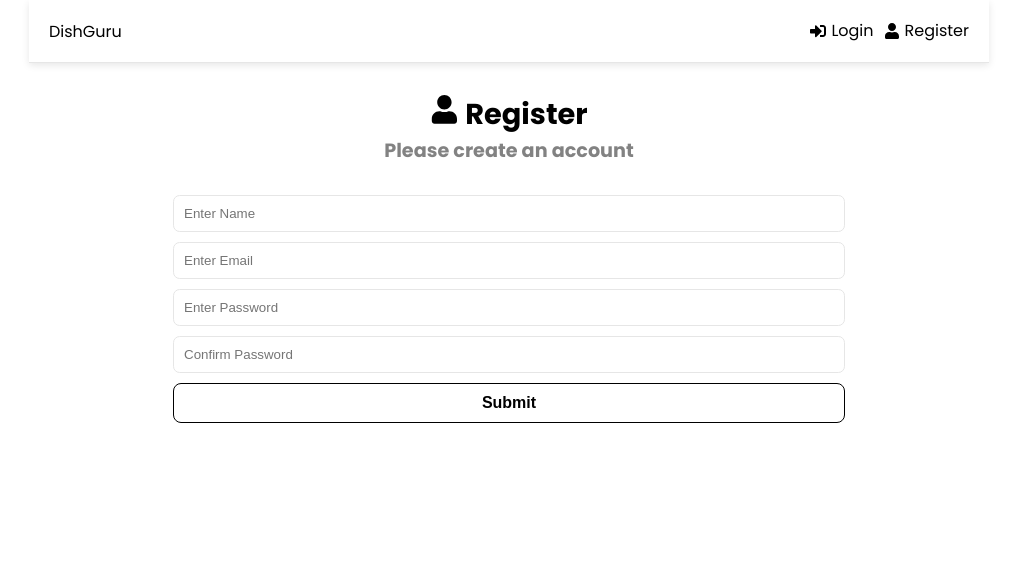
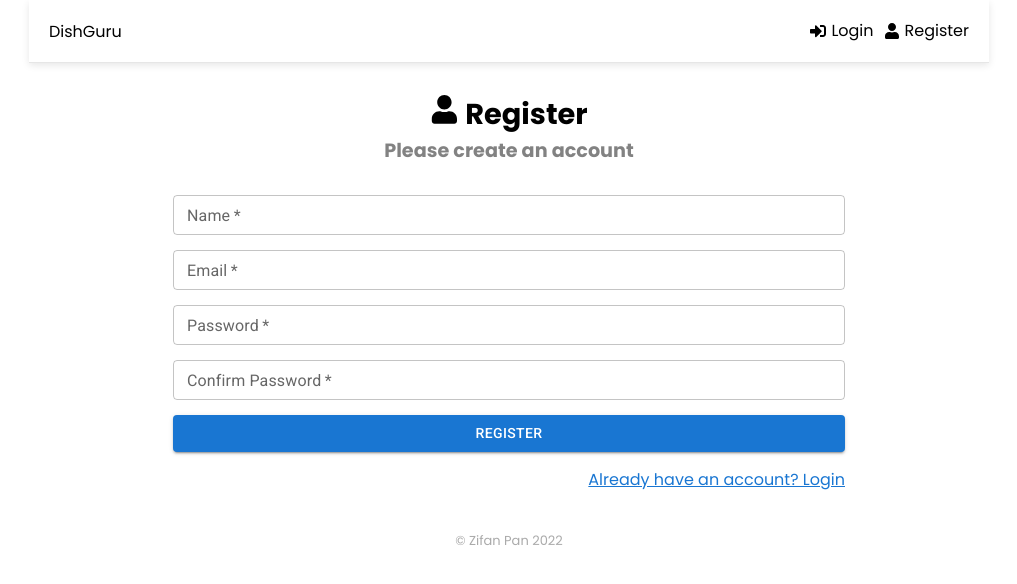
Before and after one commit to brian-pan/dish-guru-app, a React (Create React App) app in the folder frontend/: page /register in a window 1280 px wide. Shown: the top 584 px of the page, without its empty margins (131-1148 px from the left). Built offline with nearby package versions, Linux system fonts and the light colour scheme.

Commit message:
update login & register pages UI

```diff
--- a/frontend/package.json
+++ b/frontend/package.json
@@ -4,6 +4,11 @@
   "proxy": "http://localhost:5000/",
   "private": true,
   "dependencies": {
+    "@emotion/react": "^11.9.0",
+    "@emotion/styled": "^11.8.1",
+    "@mui/icons-material": "^5.6.2",
+    "@mui/material": "^5.6.2",
+    "@mui/styled-engine-sc": "^5.6.1",
     "@reduxjs/toolkit": "^1.8.1",
     "@testing-library/jest-dom": "^4.2.4",
     "@testing-library/react": "^9.5.0",
--- a/frontend/public/index.html
+++ b/frontend/public/index.html
@@ -15,6 +15,14 @@
       user's mobile device or desktop. See https://developers.google.com/web/fundamentals/web-app-manifest/
     -->
     <link rel="manifest" href="%PUBLIC_URL%/manifest.json" />
+    <link
+      rel="stylesheet"
+      href="https://fonts.googleapis.com/css?family=Roboto:300,400,500,700&display=swap"
+    />
+    <link
+      rel="stylesheet"
+      href="https://fonts.googleapis.com/icon?family=Material+Icons"
+    />
     <!--
       Notice the use of %PUBLIC_URL% in the tags above.
       It will be replaced with the URL of the `public` folder during the build.
--- a/frontend/src/components/Header.js
+++ b/frontend/src/components/Header.js
@@ -3,6 +3,7 @@ import { Link, useNavigate } from "react-router-dom";
 import { useSelector, useDispatch } from "react-redux";
 import { logout, reset } from "../features/auth/authSlice";
 import { reset as dishReset } from "../features/dishes/dishSlice";
+// import Button from "@mui/material/Button";
 
 function Header() {
   const navigate = useNavigate();
@@ -29,11 +30,13 @@ function Header() {
       </div>
       <ul>
         {user ? (
-          <li>
-            <button className="btn" onClick={onLogout}>
-              <FaSignOutAlt /> Logout
-            </button>
-          </li>
+          <>
+            <li>
+              <button className="btn" onClick={onLogout}>
+                <FaSignOutAlt /> Logout
+              </button>
+            </li>
+          </>
         ) : (
           <>
             <li>
--- a/frontend/src/index.scss
+++ b/frontend/src/index.scss
@@ -1,5 +1,6 @@
 @import url("https://fonts.googleapis.com/css2?family=Poppins:wght@300;400;600;700&display=swap");
 
+// global settings
 * {
   margin: 0;
   padding: 0;
@@ -33,6 +34,25 @@ h3 {
   font-weight: 600;
 }
 
+.copyright {
+  color: rgb(170, 170, 170);
+  font-size: small;
+  display: flex;
+  justify-content: center;
+  margin-top: 3em;
+}
+
+.container {
+  width: 100%;
+  max-width: 960px; //marked
+  margin: 0 auto;
+  // padding: 0 20px;
+}
+
+.page {
+}
+
+//reuseable components settings
 .btn {
   padding: 10px 20px;
   border: 1px solid #000;
@@ -91,11 +111,20 @@ h3 {
   padding: 10px;
 }
 
-.container {
-  width: 100%;
-  max-width: 960px; //marked
-  margin: 0 auto;
-  // padding: 0 20px;
+.heading {
+  font-size: 1.2em;
+  font-weight: 700;
+  margin-bottom: 30px;
+  padding: 0 20px;
+
+  p {
+    color: #828282;
+    text-align: center;
+  }
+
+  h1 {
+    text-align: center;
+  }
 }
 
 .header {
@@ -131,47 +160,40 @@ h3 {
   }
 }
 
-.heading {
-  font-size: 1.2em;
-  font-weight: 700;
-  margin-bottom: 30px;
-  padding: 0 20px;
-
-  p {
-    color: #828282;
-    text-align: center;
-  }
-
-  h1 {
-    text-align: center;
-  }
-}
-
-.home-links {
-  padding: 0 20px;
-}
-
 .form {
   width: 70%;
   margin: 0 auto;
 
   .form-group {
-    margin-bottom: 10px;
+    margin-bottom: 15px;
 
-    input,
-    textarea,
-    select {
-      width: 100%;
-      padding: 10px;
-      border: 1px solid #e6e6e6;
-      border-radius: 0.5em;
-    }
+    // input,
+    // textarea,
+    // select {
+    //   width: 100%;
+    //   // padding: 10px;
+    //   // border: 1px solid #e6e6e6;
+    //   // border-radius: 0.5em;
+    // }
 
-    label {
-      text-align: left;
-      display: block;
-      margin: 0 0 5px 3px;
-    }
+    // label {
+    //   text-align: left;
+    //   display: block;
+    //   margin: 0 0 5px 3px;
+    // }
+  }
+
+  .loginToRegisterLink,
+  .registerToLoginLink {
+    display: flex;
+    justify-content: flex-end;
+  }
+
+  #loginToRegisterLink,
+  #registerToLoginLink {
+    text-decoration: underline;
+    color: #1976d2;
+    // font-size: 0.8em;
   }
 
   .form-group-checkbox {
@@ -185,6 +207,7 @@ h3 {
   }
 }
 
+//specified components
 .dish-body {
   padding: 5px;
 }
@@ -286,6 +309,7 @@ h3 {
   }
 }
 
+//animations
 .loadingSpinnerContainer {
   position: fixed;
   top: 0;
--- a/frontend/src/pages/Login.js
+++ b/frontend/src/pages/Login.js
@@ -1,10 +1,11 @@
 import { useState, useEffect } from "react";
 import { toast } from "react-toastify";
-import { useNavigate } from "react-router-dom";
+import { useNavigate, Link } from "react-router-dom";
 import { FaSignInAlt } from "react-icons/fa";
 import { useSelector, useDispatch } from "react-redux";
 import { login, reset } from "../features/auth/authSlice";
 import Spinner from "../components/Spinner";
+import { Button, TextField } from "@mui/material";
 
 function Login() {
   const [formData, setFormData] = useState({
@@ -74,35 +75,53 @@ function Login() {
       <section className="form">
         <form onSubmit={onSubmit}>
           <div className="form-group">
-            <input
+            <TextField
+              label="Email"
+              variant="outlined"
+              id="email"
+              className="form-control"
+              placeholder="Enter email"
               type="email"
-              className="form-control"
-              id="email"
               name="email"
               value={email}
               onChange={onChange}
-              placeholder="Enter Email"
+              size="small"
+              fullWidth
               required
             />
           </div>
           <div className="form-group">
-            <input
+            <TextField
+              id="password"
+              className="form-control"
               type="password"
-              className="form-control"
-              id="password"
               name="password"
               value={password}
               onChange={onChange}
-              placeholder="Enter Password"
+              label="Password"
+              variant="outlined"
+              fullWidth
+              size="small"
+              placeholder="Enter password"
               required
             />
           </div>
 
           <div className="form-group">
-            <button className="btn btn-block">Login</button>
+            {/* <button className="btn btn-block">Login</button> */}
+            <Button variant="contained" type="submit" fullWidth>
+              Login
+            </Button>
+          </div>
+          <div className="form-group loginToRegisterLink">
+            <Link to="/register" id="loginToRegisterLink">
+              Don't have an account? Register
+            </Link>
           </div>
         </form>
       </section>
+
+      <footer className="copyright">&copy; Zifan Pan 2022</footer>
     </>
   );
 }
--- a/frontend/src/pages/Register.js
+++ b/frontend/src/pages/Register.js
@@ -1,10 +1,11 @@
 import { useState, useEffect } from "react";
-import { useNavigate } from "react-router-dom";
+import { useNavigate, Link } from "react-router-dom";
 import { toast } from "react-toastify";
 import { FaUser } from "react-icons/fa";
 import { useSelector, useDispatch } from "react-redux";
 import { register, reset } from "../features/auth/authSlice";
 import Spinner from "../components/Spinner";
+import { Button, TextField } from "@mui/material";
 
 function Register() {
   const [formData, setFormData] = useState({
@@ -32,7 +33,7 @@ function Register() {
     //redirect when logged in
     if (isSuccess || user) {
       navigate("/");
-      toast.success(`Welcome to SpicesMaster, ${user.name}!`, {
+      toast.success(`Welcome to DishGuru, ${user.name}!`, {
         autoClose: 1500,
       });
     }
@@ -68,7 +69,7 @@ function Register() {
   }
 
   return (
-    <>
+    <div className="page">
       <section className="heading">
         <h1>
           <FaUser /> Register
@@ -79,59 +80,84 @@ function Register() {
       <section className="form">
         <form onSubmit={onSubmit}>
           <div className="form-group">
-            <input
+            <TextField
+              label="Name"
+              variant="outlined"
+              id="name"
+              className="form-control"
+              placeholder="Enter name"
               type="text"
-              className="form-control"
-              id="name"
               name="name"
               value={name}
               onChange={onChange}
-              placeholder="Enter Name"
+              size="small"
+              fullWidth
               required
             />
           </div>
           <div className="form-group">
-            <input
+            <TextField
+              label="Email"
+              variant="outlined"
+              id="email"
+              className="form-control"
+              placeholder="Enter email"
               type="email"
-              className="form-control"
-              id="email"
               name="email"
               value={email}
               onChange={onChange}
-              placeholder="Enter Email"
+              size="small"
+              fullWidth
               required
             />
           </div>
           <div className="form-group">
-            <input
+            <TextField
+              id="password"
+              className="form-control"
               type="password"
-              className="form-control"
-              id="password"
               name="password"
               value={password}
               onChange={onChange}
-              placeholder="Enter Password"
+              label="Password"
+              variant="outlined"
+              fullWidth
+              size="small"
+              placeholder="Enter password"
               required
             />
           </div>
           <div className="form-group">
-            <input
+            <TextField
+              id="password2"
+              className="form-control"
               type="password"
-              className="form-control"
-              id="password2"
               name="password2"
               value={password2}
               onChange={onChange}
-              placeholder="Confirm Password"
+              label="Confirm Password"
+              variant="outlined"
+              fullWidth
+              size="small"
+              placeholder="Confirm password"
               required
             />
           </div>
           <div className="form-group">
-            <button className="btn btn-block">Submit</button>
+            <Button variant="contained" type="submit" fullWidth>
+              Register
+            </Button>
+          </div>
+          <div className="form-group registerToLoginLink">
+            <Link to="/login" id="registerToLoginLink">
+              Already have an account? Login
+            </Link>
           </div>
         </form>
       </section>
-    </>
+
+      <footer className="copyright">&copy; Zifan Pan 2022</footer>
+    </div>
   );
 }
 
--- a/package.json
+++ b/package.json
@@ -13,9 +13,6 @@
   "author": "Brian",
   "license": "MIT",
   "dependencies": {
-    "@emotion/react": "^11.9.0",
-    "@emotion/styled": "^11.8.1",
-    "@mui/material": "^5.6.2",
     "bcrypt": "^5.0.1",
     "bcryptjs": "^2.4.3",
     "colors": "^1.4.0",
@@ -26,6 +23,7 @@
     "jsonwebtoken": "^8.5.1",
     "mongoose": "^6.2.10",
     "react-modal": "^3.14.4",
-    "sass": "^1.50.1"
+    "sass": "^1.50.1",
+    "styled-components": "^5.3.5"
   }
 }
```
Also changed, not shown: 2 other files (tests, documents, lock files or other folders).
